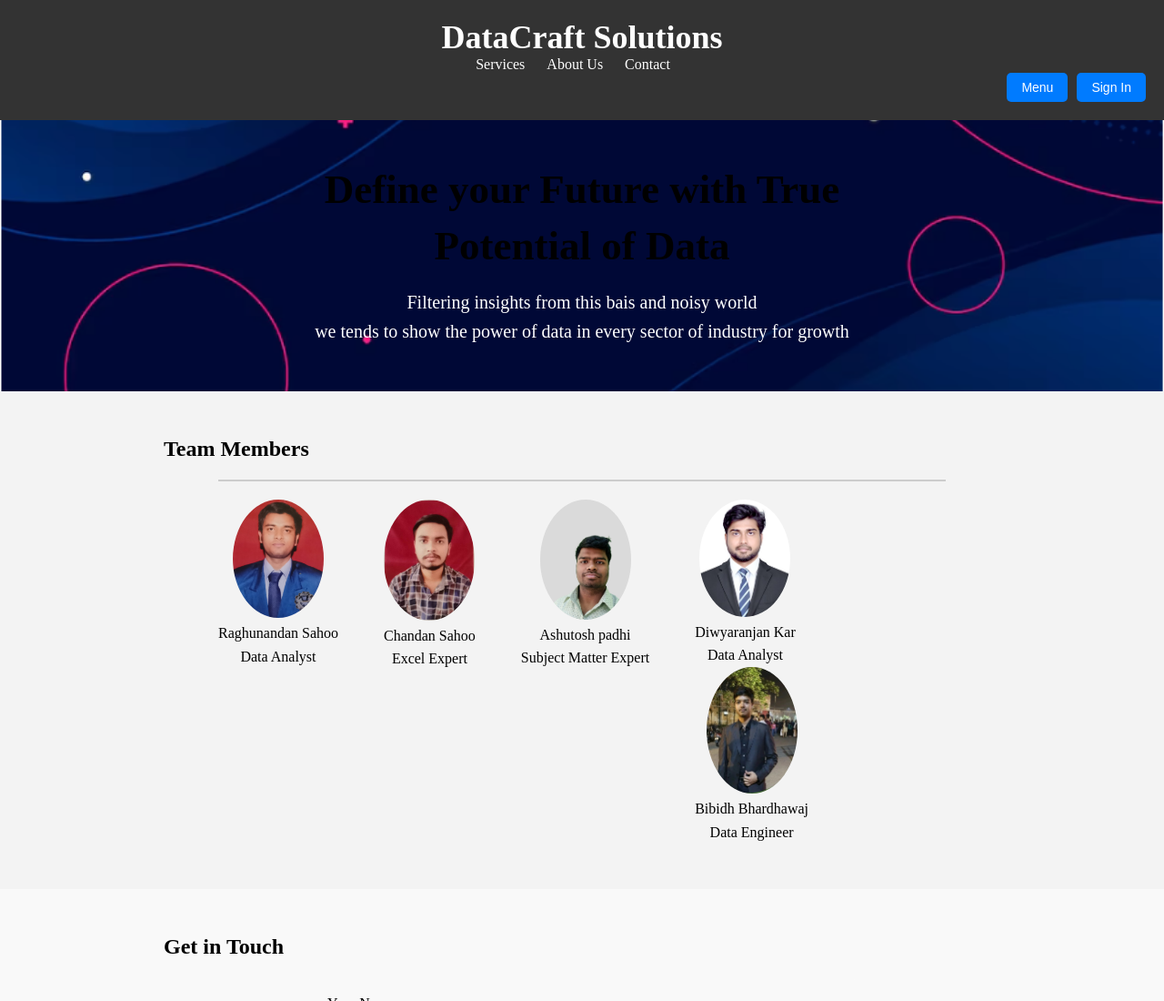
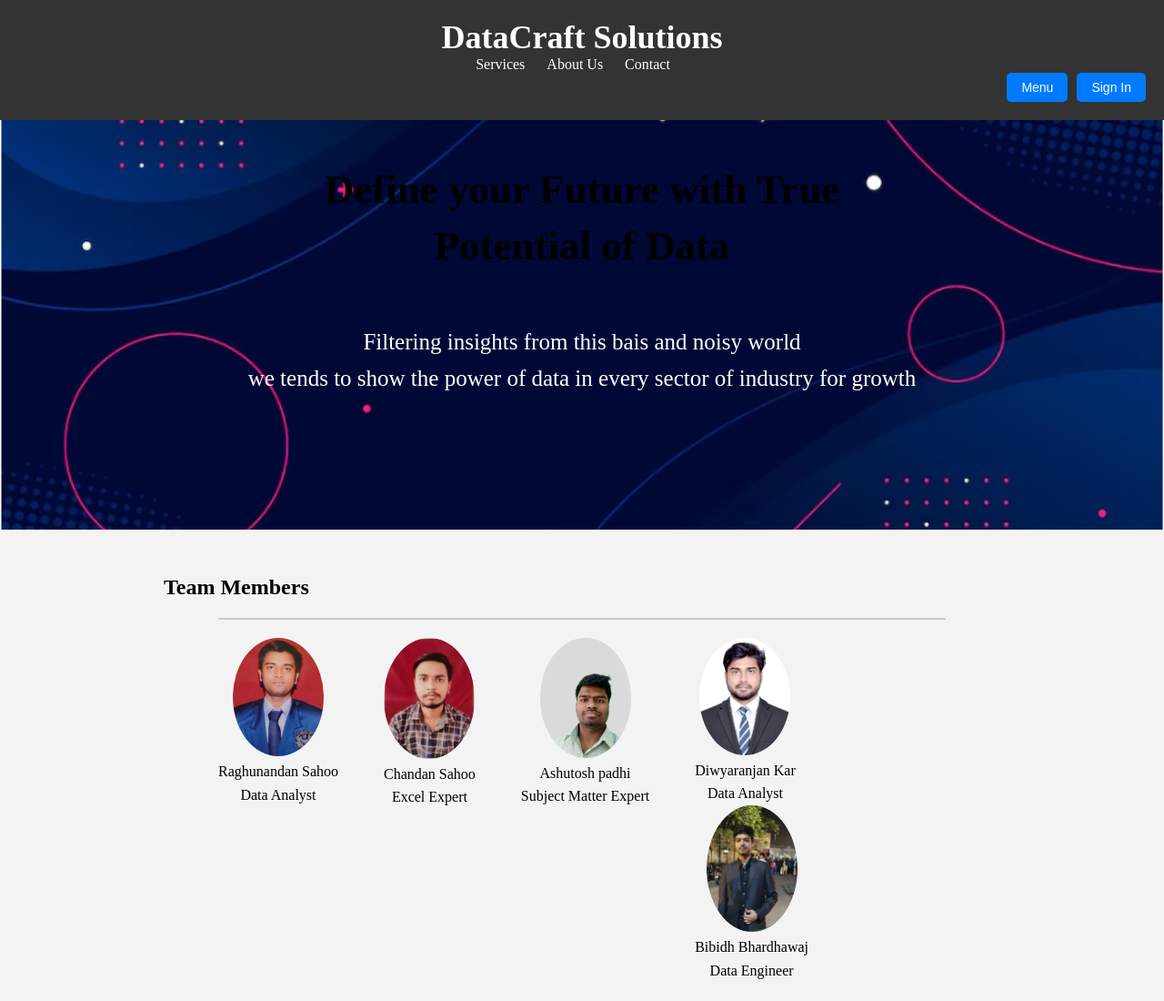
Before and after one commit to ra817/Insights.gitbhub.io, a plain HTML site: page index.html in a window 1280 px wide. Shown: the top 1100 px of the page at 91% size. Drawn offline with Linux system fonts and the light colour scheme.

Commit message:
Update styles.css

```diff
--- a/styles.css
+++ b/styles.css
@@ -341,6 +341,7 @@ footer {
     padding: 100px 0; /* Add some vertical padding */
     text-align: center; /* Center align the content */
     color: #fff; /* Light text color */
+    height: 450px;
 
 }
 
@@ -365,12 +366,17 @@ footer {
 #work-descriptions h3 {
     font-size: 45px; /* Increase font size */
     color: #666; /* Change font color */
-    margin-bottom: 20px;
+    margin-bottom: 60px;
 
 }
 
 #work-descriptions p {
     color: #666; /* Medium text color */
-    font-size: 20px;
+    font-size: 25px;
     line-height: 1.6;
 }
+
+.dark-text {
+    color: rgb(30, 30, 30); /* Darker shade of black */
+    font-weight: bold;
+}
```
